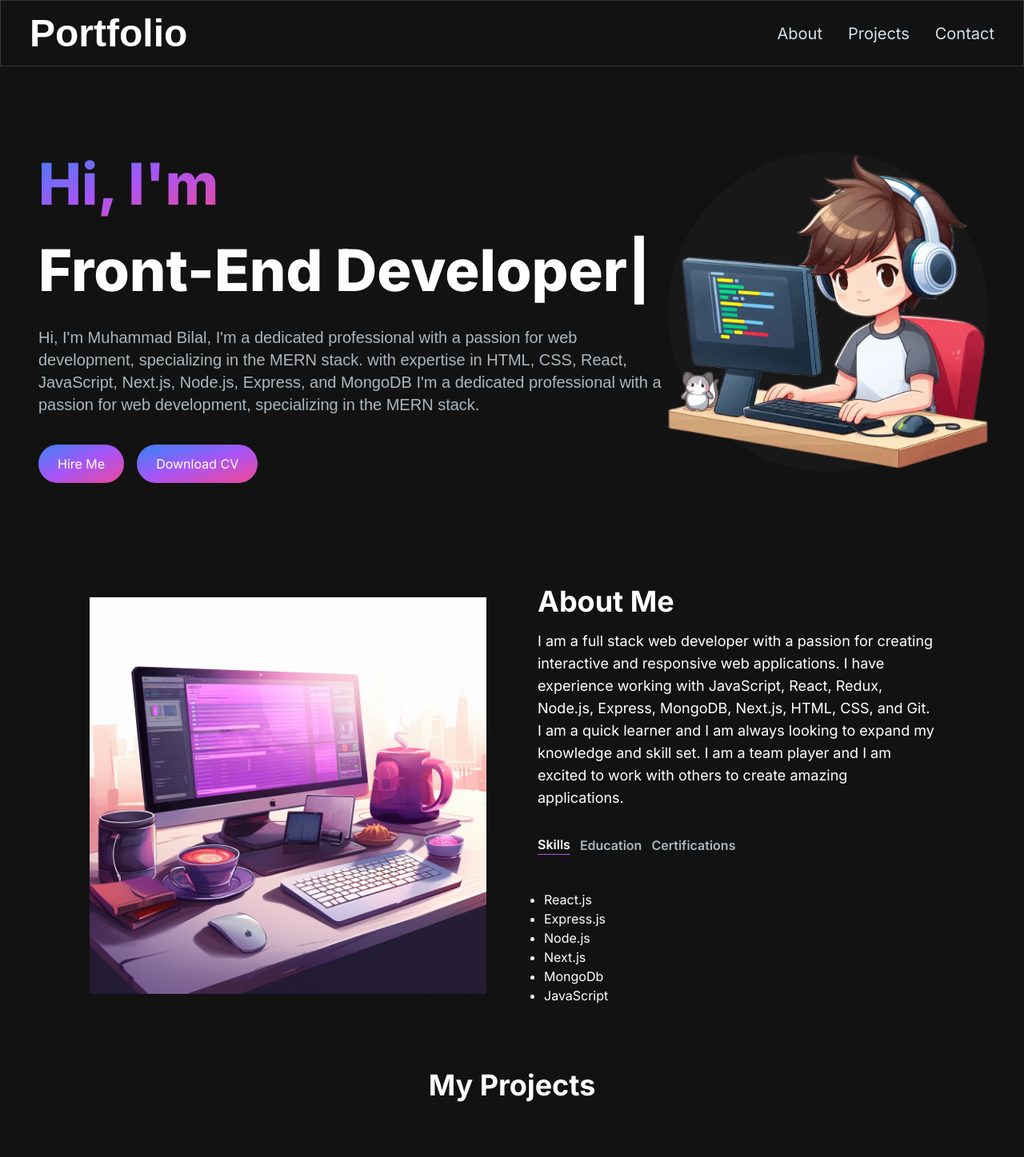
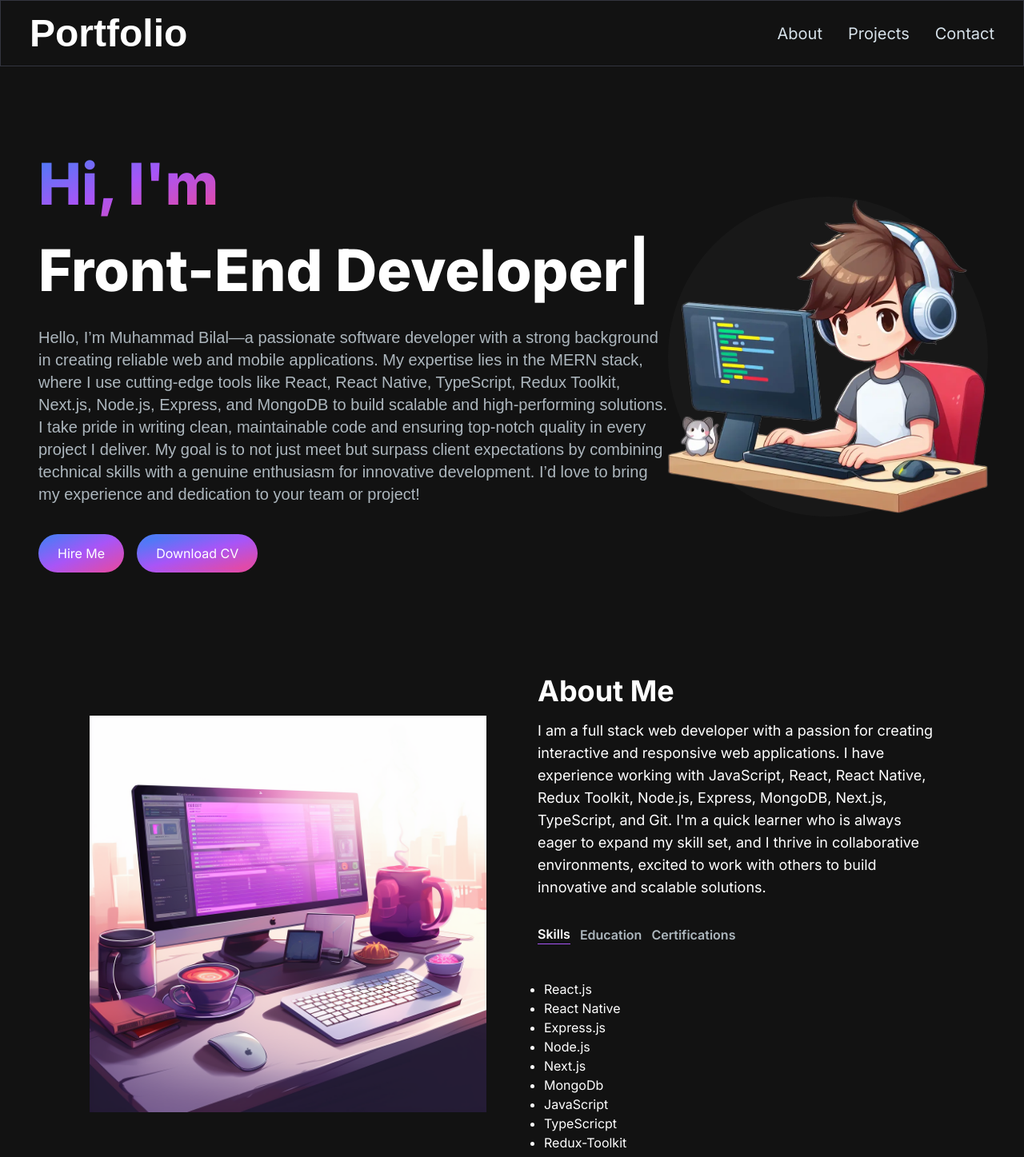
Before and after one commit to CodeWith-Bilal/portfolio, a Next.js app: page / in a window 1280 px wide. Shown: the top 1447 px of the page at 80% size. Built offline with nearby package versions, Linux system fonts and the light colour scheme; a web font is replaced by a local one.

Commit message:
Add - Project - [Improve code and Chnage email]

```diff
--- a/src/app/components/AboutSection.jsx
+++ b/src/app/components/AboutSection.jsx
@@ -2,8 +2,6 @@
 import React, { useTransition, useState } from "react";
 import Image from "next/image";
 import TabButton from "./TabButton";
-
-
 
 const AboutSection = () => {
   const TAB_DATA = [
@@ -13,11 +11,14 @@ const AboutSection = () => {
       content: (
         <ul className="list-disc pl-2">
           <li>React.js</li>
+          <li>React Native</li>
           <li>Express.js</li>
           <li>Node.js</li>
           <li>Next.js</li>
           <li>MongoDb</li>
           <li>JavaScript</li>
+          <li>TypeScricpt</li>
+          <li>Redux-Toolkit</li>
         </ul>
       ),
     },
@@ -36,8 +37,9 @@ const AboutSection = () => {
       id: "certifications",
       content: (
         <ul className="list-disc pl-2">
-              <li>Front-End Develpoper</li>
-              <li>Mern Stack Developer</li>
+          <li>Full Stack Developer</li>
+          <li>UI/UX Designer</li>
+          <li>Mobile App Developer</li>
         </ul>
       ),
     },
@@ -60,10 +62,11 @@ const AboutSection = () => {
           <p className="text-base lg:text-lg">
             I am a full stack web developer with a passion for creating
             interactive and responsive web applications. I have experience
-            working with JavaScript, React, Redux, Node.js, Express, MongoDB,
-            Next.js, HTML, CSS, and Git. I am a quick learner and I am always
-            looking to expand my knowledge and skill set. I am a team player and
-            I am excited to work with others to create amazing applications.
+            working with JavaScript, React, React Native, Redux Toolkit,
+            Node.js, Express, MongoDB, Next.js, TypeScript, and Git. I'm a quick
+            learner who is always eager to expand my skill set, and I thrive in
+            collaborative environments, excited to work with others to build
+            innovative and scalable solutions.
           </p>
           <div className="flex flex-row justify-start mt-8">
             <TabButton
--- a/src/app/components/EmailSection.jsx
+++ b/src/app/components/EmailSection.jsx
@@ -6,7 +6,6 @@ import Phone from "../../../public/phone.webp";
 // import Mail from "../../../public/mail.webp";
 import Link from "next/link";
 import Image from "next/image";
-
 
 const EmailSection = () => {
   return (
@@ -19,34 +18,46 @@ const EmailSection = () => {
         <div className="flex justify-center items-center my-5">
           <p className="text-[#ADB7BE] mb-4 max-w-[930px] text-center">
             {" "}
-          Hi, I&apos;m Muhammad Bilal, I&apos;m a dedicated professional with a passion
-          for web development, specializing in the MERN stack. with expertise in
-          HTML, CSS, React, JavaScript, Next.js, Node.js, Express, and MongoDB
-          I'm a dedicated professional with a passion for web development,
-          specializing in the MERN stackI&apos;m currently looking for new
-          opportunities, my inbox is always open. Whether you have a question or
-          just want to say hi, I&apos;ll try my best to get back to you!
+            Hello, I'm Muhammad Bilal—a creative and driven full stack web
+            developer passionate about transforming ideas into dynamic digital
+            experiences. Specializing in the MERN stack, I harness the power of
+            React, JavaScript, Next.js, Node.js, Express, and MongoDB to build
+            robust, scalable applications that truly stand out. I'm always eager
+            to collaborate on innovative projects and explore new opportunities
+            that challenge the status quo. Whether you're looking to launch a
+            groundbreaking application or simply want to connect and chat about
+            tech, my inbox is always open. Let's create something extraordinary
+            together!
           </p>
         </div>
       </div>
       <div className="socials flex justify-center gap-2">
-          <Link href="https://github.com/CodeWithMian">
+        <Link href="https://github.com/CodeWith-Bilal">
           <Image src={GithubIcon} alt="Github Icon" />
         </Link>
-          <Link href="https://www.linkedin.com/in/muhammad-bilal-2621802a6/">
+        <Link href="https://www.linkedin.com/in/CodeWith-Bilal/">
           <Image src={LinkedinIcon} alt="Linkedin Icon" />
         </Link>
         <Link href="tel:+923086350364">
-                <Image src={Phone} alt="Phone" width={50} height={50}/>
+          <Image src={Phone} alt="Phone" width={50} height={50} />
         </Link>
-          <Link href="mailto:mb03086350364@gmail.com">
-          <svg xmlns="http://www.w3.org/2000/svg" fill="none" viewBox="0 0 24 24" strokeWidth={1.5} stroke="currentColor" className="w-11 h-11 mt-1 p-0">
-  <path strokeLinecap="round" strokeLinejoin="round" d="M21.75 6.75v10.5a2.25 2.25 0 0 1-2.25 2.25h-15a2.25 2.25 0 0 1-2.25-2.25V6.75m19.5 0A2.25 2.25 0 0 0 19.5 4.5h-15a2.25 2.25 0 0 0-2.25 2.25m19.5 0v.243a2.25 2.25 0 0 1-1.07 1.916l-7.5 4.615a2.25 2.25 0 0 1-2.36 0L3.32 8.91a2.25 2.25 0 0 1-1.07-1.916V6.75" />
+        <Link href="mailto:codes.tech4@gmail.com">
+          <svg
+            xmlns="http://www.w3.org/2000/svg"
+            fill="none"
+            viewBox="0 0 24 24"
+            strokeWidth={1.5}
+            stroke="currentColor"
+            className="w-11 h-11 mt-1 p-0"
+          >
+            <path
+              strokeLinecap="round"
+              strokeLinejoin="round"
+              d="M21.75 6.75v10.5a2.25 2.25 0 0 1-2.25 2.25h-15a2.25 2.25 0 0 1-2.25-2.25V6.75m19.5 0A2.25 2.25 0 0 0 19.5 4.5h-15a2.25 2.25 0 0 0-2.25 2.25m19.5 0v.243a2.25 2.25 0 0 1-1.07 1.916l-7.5 4.615a2.25 2.25 0 0 1-2.36 0L3.32 8.91a2.25 2.25 0 0 1-1.07-1.916V6.75"
+            />
           </svg>
-
         </Link>
       </div>
-
     </section>
   );
 };
--- a/src/app/components/Footer.jsx
+++ b/src/app/components/Footer.jsx
@@ -5,9 +5,7 @@ import LinkedinIcon from "../../../public/linkedin-icon.svg";
 import Phone from "../../../public/phone.webp";
 import Image from "next/image";
 import {  Tektur } from "next/font/google";
-// const anton = Song_Myung({ subsets: ["latin"],weight:"400"});
 const owswald = Tektur({ subsets: ["latin"]});
-// import NavLink from "./NavLink";
 
 const Footer = () => {
   return (
@@ -23,10 +21,10 @@ const Footer = () => {
         </div>
 
         <div className="flex justify-end items-end gap-2 pr-10">
-          <Link href="https://github.com/CodeWithMian">
+          <Link href="https://github.com/CodeWith-Bilal">
             <Image src={GithubIcon} alt="Github Icon" width={40} height={40} />
           </Link>
-          <Link href="https://www.linkedin.com/in/muhammad-bilal-2621802a6/">
+          <Link href="https://www.linkedin.com/in/CodeWith-Bilal/">
             <Image
               src={LinkedinIcon}
               alt="Linkedin Icon"
@@ -34,10 +32,10 @@ const Footer = () => {
               height={40}
             />
           </Link>
-          <Link href="+923086350364">
+          <Link href="+923176350364">
             <Image src={Phone} alt="Phone" width={40} height={40} />
           </Link>
-          <Link href="mailto:mb03086350364@gmail.com">
+          <Link href="mailto:codes.tech4@gmail.com">
             <svg
               xmlns="http://www.w3.org/2000/svg"
               fill="none"
--- a/src/app/components/HeroSection.jsx
+++ b/src/app/components/HeroSection.jsx
@@ -5,8 +5,8 @@ import { TypeAnimation } from "react-type-animation";
 import { motion } from "framer-motion";
 import Link from "next/link";
 
-import {  Song_Myung } from "next/font/google";
-const anton = Song_Myung({ subsets: ["latin"],weight:"400"});
+import { Song_Myung } from "next/font/google";
+const anton = Song_Myung({ subsets: ["latin"], weight: "400" });
 
 const HeroSection = () => {
   return (
@@ -39,22 +39,30 @@ const HeroSection = () => {
               repeat={Infinity}
             />
           </h1>
-          <p className="text-[#ADB7BE] text-base sm:text-lg mb-6 lg:text-xl"><span className={anton.className}>
-            Hi, I'm Muhammad Bilal, I'm a dedicated professional with a passion
-            for web development, specializing in the MERN stack. with expertise
-            in HTML, CSS, React, JavaScript, Next.js, Node.js, Express, and
-            MongoDB I'm a dedicated professional with a passion for web
-            development, specializing in the MERN stack.</span>
+          <p className="text-[#ADB7BE] text-base sm:text-lg mb-6 lg:text-xl">
+            <span className={anton.className}>
+              Hello, I’m Muhammad Bilal—a passionate software developer with a
+              strong background in creating reliable web and mobile
+              applications. My expertise lies in the MERN stack, where I use
+              cutting-edge tools like React, React Native, TypeScript, Redux
+              Toolkit, Next.js, Node.js, Express, and MongoDB to build scalable
+              and high-performing solutions. I take pride in writing clean,
+              maintainable code and ensuring top-notch quality in every project
+              I deliver. My goal is to not just meet but surpass client
+              expectations by combining technical skills with a genuine
+              enthusiasm for innovative development. I’d love to bring my
+              experience and dedication to your team or project!
+            </span>
           </p>
           <div>
             <Link
-              href="mailto:mb03086350364@gmail.com"
+              href="mailto:codes.tech4@gmail.com"
               className="px-6 inline-block py-3 w-full sm:w-fit rounded-full mr-4 bg-gradient-to-br from-blue-500 via-purple-500 to-pink-500 hover:bg-slate-200 text-white"
             >
               Hire Me
             </Link>
             <Link
-              href="https://drive.google.com/file/d/1huwxMILy8THlWvAuLR92LHPqPz3MEboZ/view?usp=sharing"
+              href="https://drive.google.com/file/d/1tk8A6yiWYyU7VXy62HPK2g9Zhce4fkAH/view?usp=sharing"
               className="px-1 inline-block py-1 w-full sm:w-fit rounded-full bg-gradient-to-br from-blue-500 via-purple-500 to-pink-500 hover:bg-slate-800 text-white mt-3"
             >
               <span className="block bg-[#121212] hover:bg-slate-800 rounded-full px-5 py-2 bg-gradient-to-br from-blue-500 via-purple-500 to-pink-500">
--- a/src/app/components/ProjectSection.jsx
+++ b/src/app/components/ProjectSection.jsx
@@ -74,8 +74,8 @@ const ProjectsSection = () => {
     {
       id: 8,
       title: "Real-Time Chat App",
-      description: "",
-      image: "/images/projects/7.png",
+      description: "This is a real-time chat application built with React Native, Firebase,Typescricpt, Redux-Toolkit and Gifted Chat. It allows users to create accounts, log in, and chat with other users in real time. The app features a sleek design, seamless functionality, and reliable performance, making it the perfect tool for staying connected with friends and family.",
+      image: "/images/projects/8.png",
       tag: ["All", "Mobile"],
       gitUrl: "https://github.com/CodeWith-Bilal/Native-RealTimeChatApp",
       previewUrl: "https://drive.google.com/file/d/1tQWQBJJx2zI2EaCocQf8ts1OleOQxLcb/view?usp=sharing",
```
Also changed, not shown: public/images/projects/8.PNG (added). Lines whose indentation alone changed are shown as unchanged.
